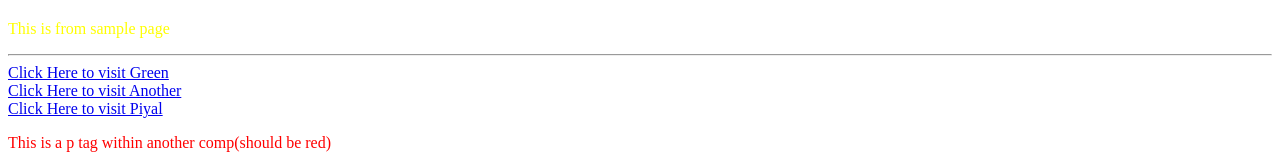
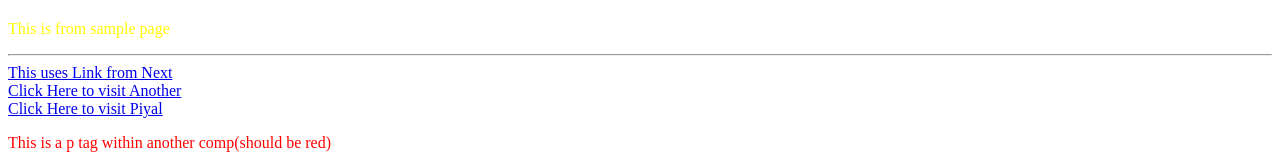
Before and after one commit to DanteDX/NextJSActions, a Next.js app: page / in a window 1280 px wide. Shown: the part 138-292 px from the top of the page. Built offline with nearby package versions, Linux system fonts and the light colour scheme.

Commit message:
Link from next added

```diff
--- a/pages/api/hello.ts
+++ b/pages/api/hello.ts
@@ -1,5 +1,6 @@
 import { NextApiRequest, NextApiResponse } from "next";
 
 export default function (req: NextApiRequest, res: NextApiResponse) {
+  console.log(req.query);
   res.status(200).json({ message: 'This is a response back from the api' });
 }
--- a/pages/index.tsx
+++ b/pages/index.tsx
@@ -1,6 +1,7 @@
 import React from 'react';
 import Sample from "./Sample";
 import Another from "./Another";
+import Link from "next/link";
 
 function Local(){
 	return(
@@ -9,7 +10,9 @@ function Local(){
 			<h1>This should be green of color</h1>
 			<Sample />
 			<hr/>
-			<a href="/Green">Click Here to visit Green</a>
+			<Link href="/Green">
+				<a>This uses Link from Next</a>
+			</Link>
 			<br/>
 			<a href="/Another">Click Here to visit Another</a>
 			<br/>
--- a/pages/piyal/index.tsx
+++ b/pages/piyal/index.tsx
@@ -5,7 +5,7 @@ import axios from 'axios';
 const Piyal = () =>{
     const activator = async(e) =>{
         try{
-            const res = await axios.get('/api/hello');
+            const res = await axios.get('/api/hello/?name=shadman&age=100&address=dhaka,bangladesh');
             console.log(res.data);
         }catch(err){
             console.log(err);
```
